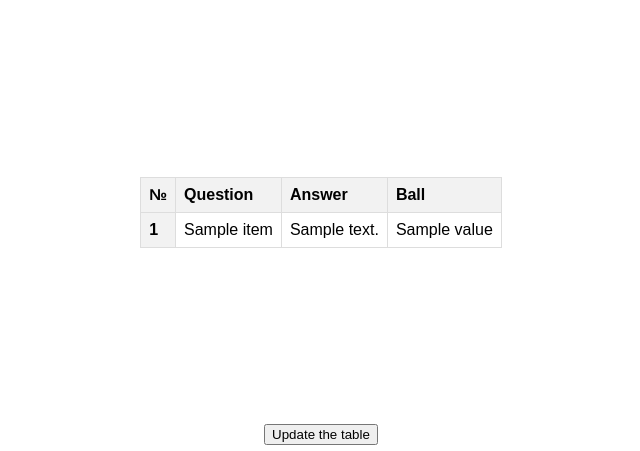
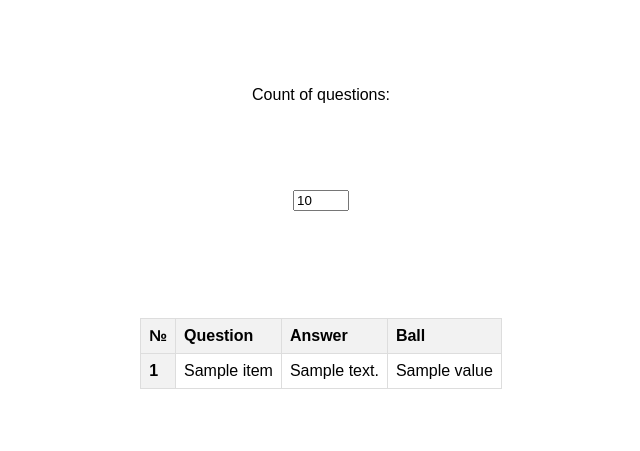
Before and after one commit to Olga-Zholudeva/Test_MTS, a Flask app: page / in a window 1280 px wide. Shown: the part 108-559 px from the top of the page, without its empty margins (319-959 px from the left). Run offline with Flask 3, Linux system fonts and the light colour scheme; a database or web service that is not in the repository returns one stand-in record (values such as "Sample title"); data that the repository does not hold is empty.

Commit message:
Добавила фильтрацию

```diff
--- a/templates/index.html
+++ b/templates/index.html
@@ -11,8 +11,8 @@
           display: flex;
           min-height: 100vh;
           flex-direction: column;
-          justify-content: space-between; /* Распределение элементов по вертикали */
-          align-items: center; /* Центрируем по горизонтали */
+          justify-content: space-between;
+          align-items: center;
         }
 
         header {
@@ -31,7 +31,7 @@
 
         table {
           border-collapse: collapse;
-          margin: 20px; /* Добавим отступ для красоты */
+          margin: 20px;
         }
 
         th, td {
@@ -53,6 +53,8 @@
       <header>
         <h2>Get random questions for the quiz</h2>
       </header>
+      <label for="recordCount">Count of questions: </label>
+      <input type="number" id="recordCount" value="10" min="1" max="10">
       <table class="table" id="questionTable">
         <thead>
           <tr>
@@ -74,12 +76,10 @@
         </tbody>
       </table>
       <button id="updateBtn" onclick="updateTable()">Update the table</button>
-      <footer>
-        <p>© 2023 Test task for MTS</p>
-      </footer>
       <script>
         function updateTable() {
-          fetch('https://jservice.io/api/random?count=10')
+        const count = document.getElementById("recordCount").value;
+        fetch(`https://jservice.io/api/random?count=${count}`)
         .then(response => response.json())
         .then(data => {
           const questionTable = document.getElementById('questionTable');
@@ -87,7 +87,7 @@
 
           tbody.innerHTML = '';
 
-              for (let i = 0; i <= 10; i++) {
+          for (let i = 0; i < count; i++) {
               const number = i + 1;
               const question = data[i]['question'];
               const answer = data[i]['answer'];
@@ -105,5 +105,8 @@
         });
       }
       </script>
+      <footer>
+        <p>© 2023 Test task for MTS</p>
+      </footer>
     </body>
 </html>
```
Lines whose indentation alone changed are shown as unchanged.
